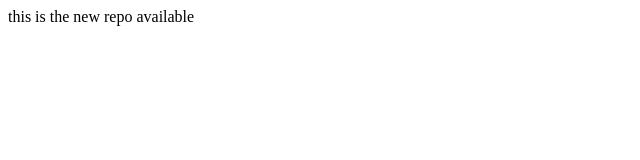
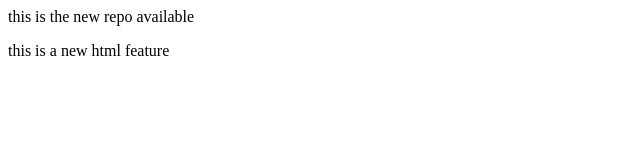
Before and after one commit to Code-Rachit/LocalRepo, a plain HTML site: page index.html in a window 1280 px wide. Shown: the whole page, without its empty margins (0-640 px from the left). Drawn offline with Linux system fonts and the light colour scheme.

Commit message:
new feature

```diff
--- a/index.html
+++ b/index.html
@@ -1 +1,2 @@
 <p>this is the new repo available</p>
+<p>this is a new html feature</p>
```
